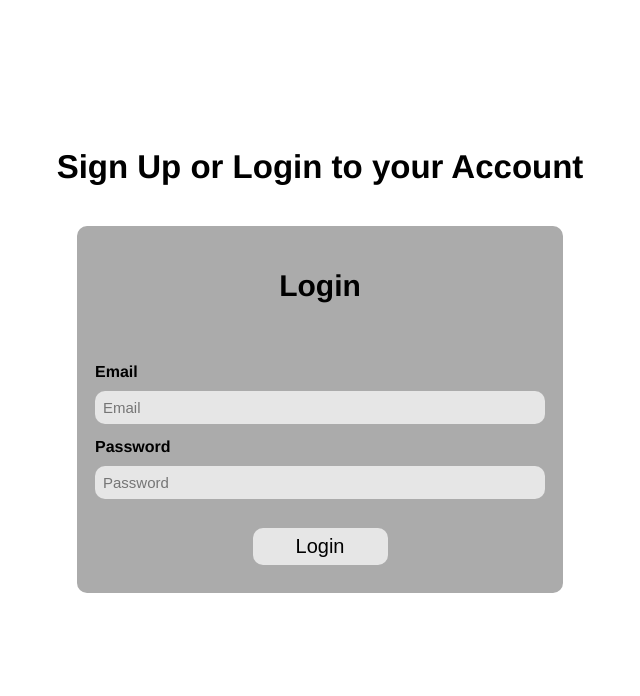
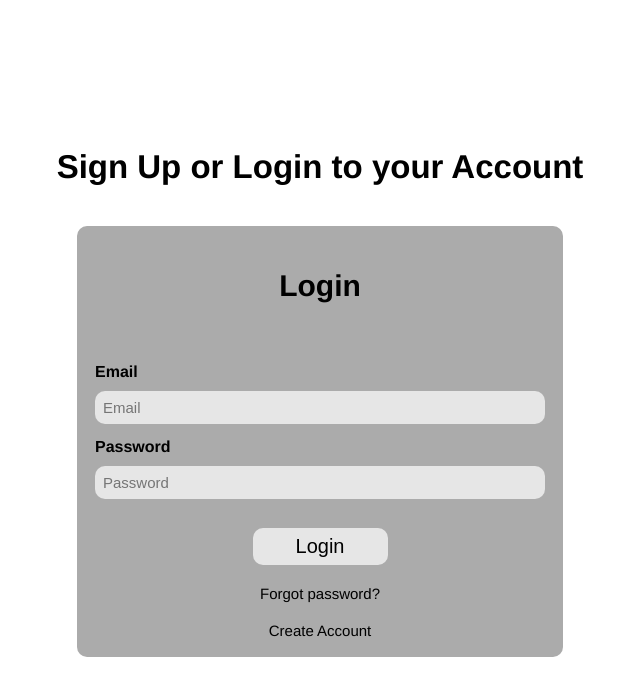
Before and after one commit to KailuanLiu/muchhope-2526, a Next.js app: page /login in a window 1280 px wide. Shown: the top 696 px of the page, without its empty margins (320-960 px from the left). Built offline with nearby package versions, Linux system fonts and the light colour scheme.

Commit message:
added forgot password link (anchor link)

```diff
--- a/src/components/Login.tsx
+++ b/src/components/Login.tsx
@@ -24,7 +24,6 @@ export default function Login() {
   return (
     <div className={styles.pageContainer}>
       <h1 className={styles.pageTitle}>Sign Up or Login to your Account</h1>
-
       <div className={styles.formBox}>
         <form onSubmit={handleSubmit}>
           <h2 className={styles.formTitle}>Login</h2>
@@ -49,6 +48,12 @@ export default function Login() {
           <button className={styles.button} type="submit">
             Login
           </button>
+          <a href="" className={styles.textLink}>
+            Forgot password?
+          </a>
+          <a href="" className={styles.textLink}>
+            Create Account
+          </a>
         </form>
       </div>
     </div>
--- a/src/styles/login.module.css
+++ b/src/styles/login.module.css
@@ -59,3 +59,13 @@
 .button:hover {
   background-color: #f7f7f7;
 }
+.textLink {
+  text-decoration: none;
+  display: block;
+  margin-left: auto;
+  margin-right: auto;
+  text-align: center;
+  font-size: 15px;
+  margin-top: 20px;
+  color: #000000;
+}
```
